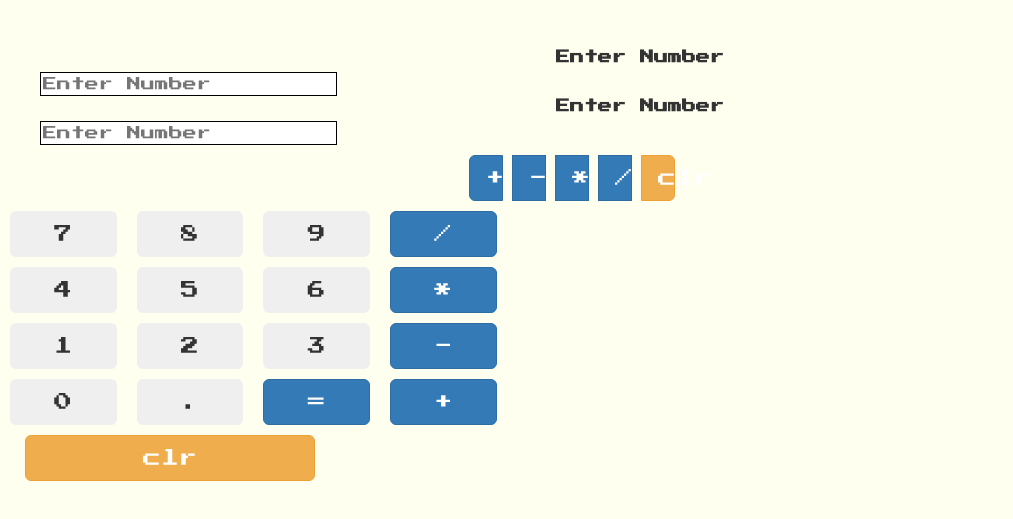
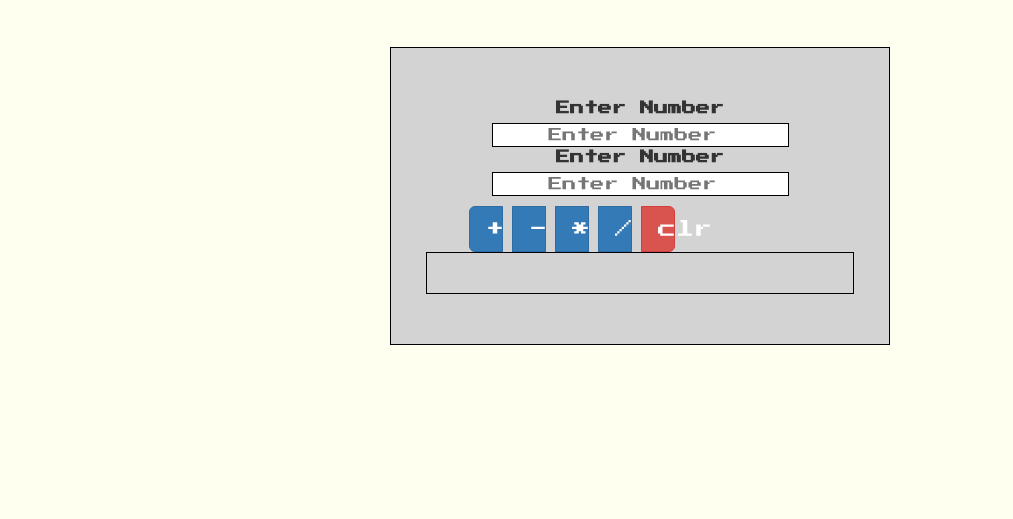
Before and after one commit to scottfox5/my-calculator, a plain HTML site: page public/views/index.html in a window 1280 px wide. Shown: the part 93-612 px from the top of the page, without its empty margins (0-1013 px from the left). Drawn offline with nearby package versions, Linux system fonts and the light colour scheme.

Commit message:
updated styling

```diff
--- a/public/scripts/client.js
+++ b/public/scripts/client.js
@@ -1,18 +1,20 @@
 $(function(){
   // different buttons to handle each operator
-  $('#calcForm').on('click', '#add', add);
-  $('#calcForm').on('click', '#sub', subtract);
-  $('#calcForm').on('click', '#mul', multiply);
-  $('#calcForm').on('click', '#div', divide);
+  $('#add').click(add);
+  $('#sub').click(subtract);
+  $('#mul').click(multiply);
+  $('#div').click(divide);
   $('#clear').click(clear);
 
 });
+
 
 function add (){
 
   event.preventDefault();// stop the browser from trying to navigate away from our page
   var xyCalc = $('form').serialize();// get the information out of the form
   console.log(xyCalc);
+  // xyCalc.operator
 
   $.ajax({
     url: '/sum',
--- a/public/styles/styles.css
+++ b/public/styles/styles.css
@@ -9,11 +9,26 @@ h1 {
 }
 
 form input{
-  display: block;
-  margin: 0 40px 0 40px;
   border: 1px solid black;
+  text-align: center;
 }
 
 button {
   margin: 10px;
 }
+
+#result {
+  padding: 20px;
+  border: 1px solid black;
+}
+
+#clear {
+  max-width: 300px;
+}
+
+.calculator {
+  padding: 50px;
+  max-width: 500px;
+  border: 1px solid black;
+  background-color: lightgray;
+}
--- a/public/views/index.html
+++ b/public/views/index.html
@@ -15,39 +15,47 @@
 
   </head>
   <body>
-    <div class="container-fluid">
+    <div>
+
       <header>
         <h1>Scott's Calculator</h1>
       </header>
 
-
-      <main>
+      <main class="calculator container-fluid">
 
         <form id="calcForm">
-
           <div class="row justify-content-center">
-            <div col-md-3>
+            <div class="col">
               <label>Enter Number</label>
               <input type="number" name="x" placeholder="Enter Number"/>
             </div>
-            <div col-md-3>
+            <div class="col">
               <label>Enter Number</label>
               <input type="number" name="y" placeholder="Enter Number"/>
             </div>
           </div>
+        </form>
 
         <div class="row btn-group btn-group-lg justify-content-center">
           <button id="add" class="col-xs-1 btn btn-primary">+</button>
           <button id="sub" class="col-xs-1 btn btn-primary">-</button>
           <button id="mul" class="col-xs-1 btn btn-primary">*</button>
           <button id="div" class="col-xs-1 btn btn-primary">/</button>
-            <button id="clear" class="col-xs-1 btn btn-warning">clr</button>
+          <button id="clear" class="col-xs-1 btn btn-danger">clr</button>
         </div>
 
-        </form>
+        <div class="row justify-content-center" >
           <div id="result"></div>
+        </div>
 
-<!-- full bootstrap calculator  -->
+      </main>
+
+    </div>
+
+    <!-- <main class="calculator container-fluid">
+      <div class="row justify-content-center" >
+        <div id="result"></div>
+      </div>
       <section class="row btn-group-lg justify-content-center">
         <button class='col-xs-1 btn btn-outline-primary' id='7'>7</button>
         <button class='col-xs-1 btn btn-outline-primary' id='8'>8</button>
@@ -69,16 +77,13 @@
       <section class="row btn-group-lg justify-content-center">
           <button class='col-xs-1 btn btn-outline-primary' id='0'>0</button>
           <button class='col-xs-1 btn btn-outline-primary' id='dec'>.</button>
-            <button class='col-xs-1 btn btn-primary' id='equal'>=</button>
+          <button class='col-xs-1 btn btn-warning' id='equal'>=</button>
           <button class='col-xs-1 btn btn-primary' id='add'>+</button>
       </section>
       <section class="row justify-content-center">
-            <div class="col-sm-6 col-md-3">
-              <button class='btn btn-lg btn-warning btn-block' id='clear'>clr</button>
-            </div>
+              <button class='btn btn-lg btn-danger btn-block' id='clear'>clr</button>
       </section>
+    </main> -->
 
-      </main>
-    </div>
   </body>
 </html>
--- a/server.js
+++ b/server.js
@@ -16,7 +16,6 @@ app.post( '/sum', function( req, res ) {
   var num = Number(req.body.x) + Number(req.body.y);
   console.log(num);
   res.send({num});
-  //res.sendStatus(200);
 });
 
 app.post( '/sub', function( req, res ) {
```
Also changed, not shown: 1 other file. Lines whose indentation alone changed are shown as unchanged.
